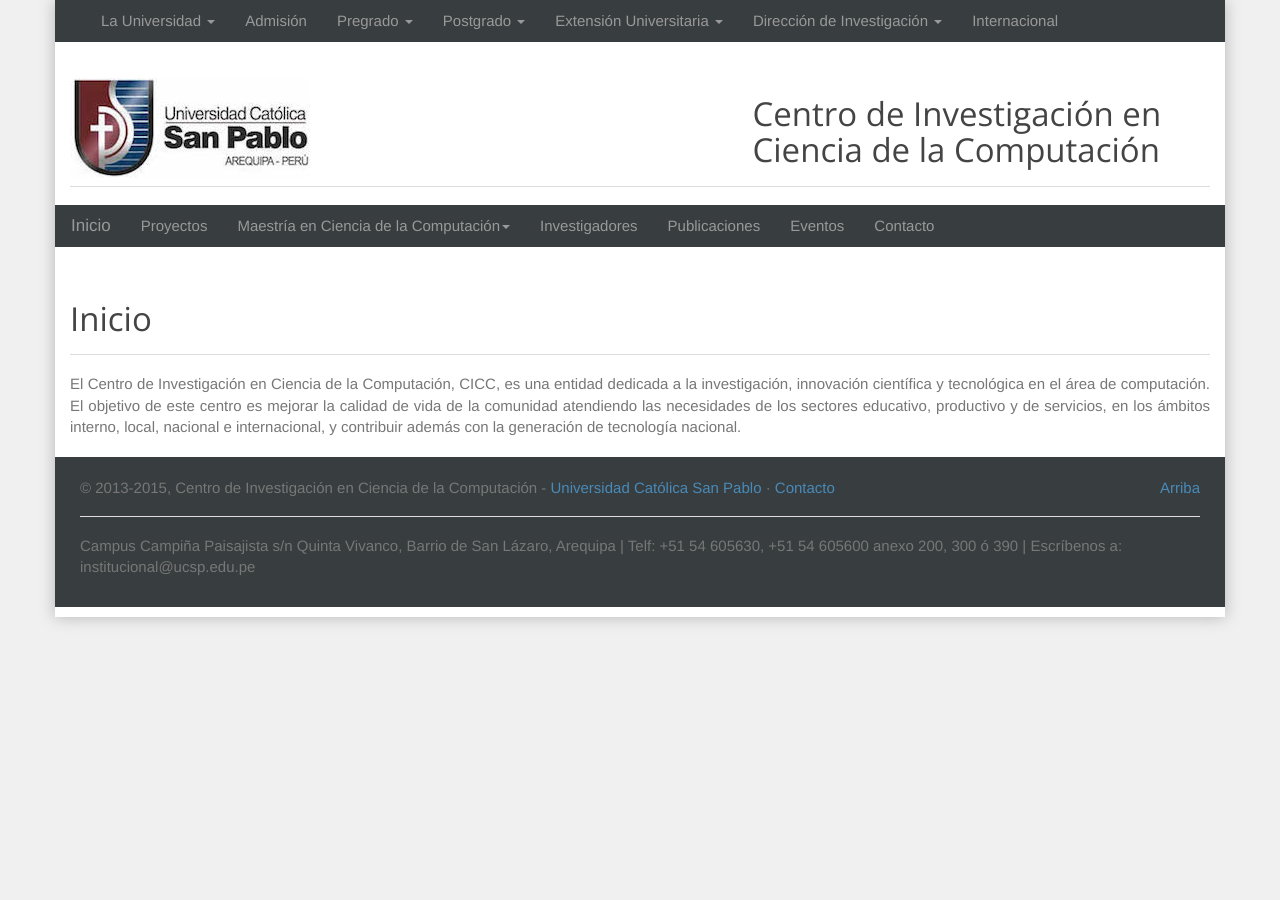
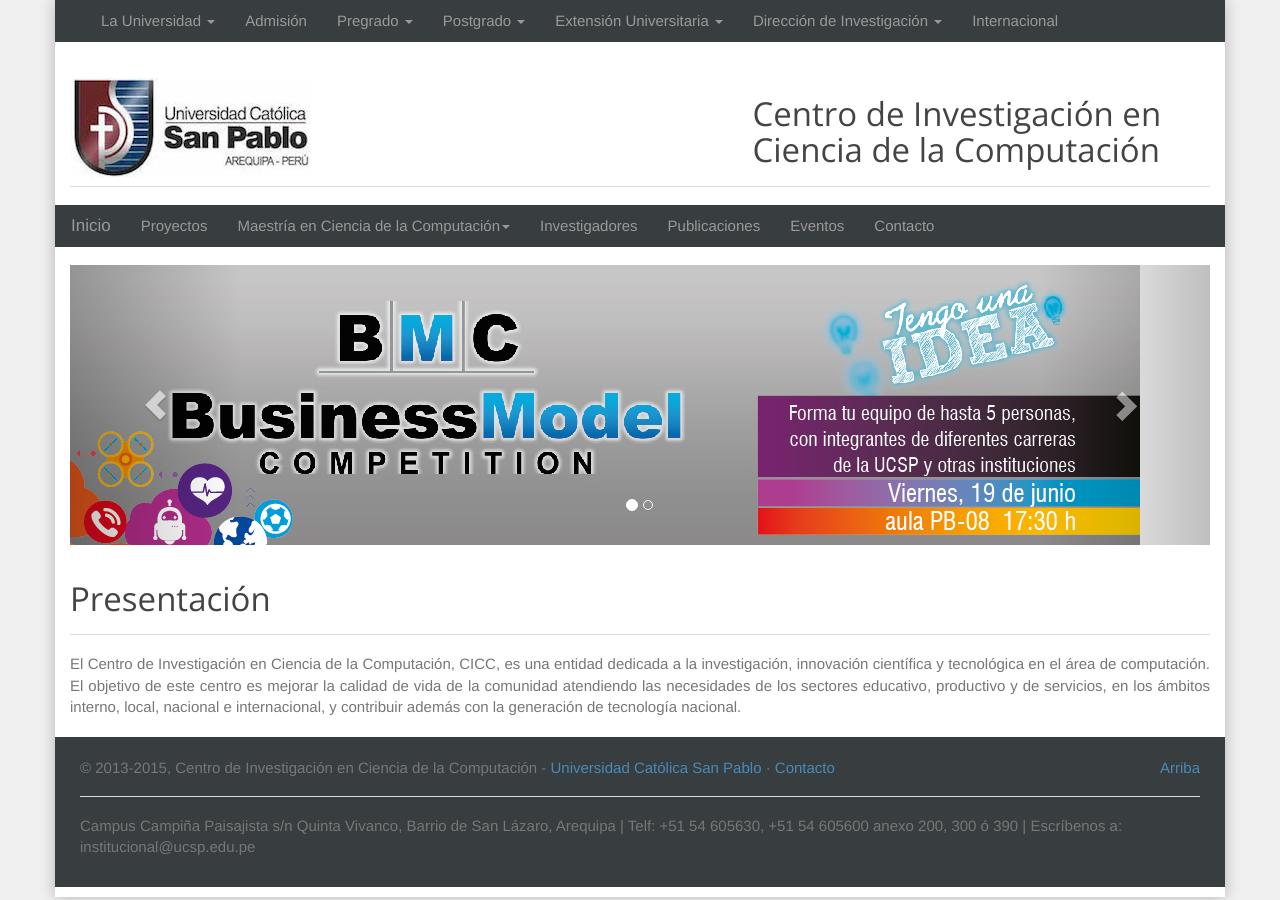
Before and after one commit to cs-ucsp/rics-ucsp, a Jekyll site: the page built from index.html, in a window 1280 px wide. Built offline with Jekyll 4.4.1, drawn with Linux system fonts in a browser that asks for light colours; nearby versions of some CDN libraries; Markdown is read by kramdown in place of the engine named in the settings.

Commit message:
Banner de eventos en homepage. #2

```diff
--- a/index.html
+++ b/index.html
@@ -3,11 +3,48 @@ layout: default
 title: Inicio
 ---
 
+<div id="carousel-example-generic" class="carousel slide" data-ride="carousel">
+  <!-- Indicators -->
+  <ol class="carousel-indicators">
+    <li data-target="#carousel-example-generic" data-slide-to="0" class="active"></li>
+    <li data-target="#carousel-example-generic" data-slide-to="1"></li>
+  </ol>
+
+  <!-- Wrapper for slides -->
+  <div class="carousel-inner" role="listbox">
+    <div class="item active">
+      <a href="/eventos/business-model-competition.html">
+      <img src="/img/eventos/evento-bmc.jpg" alt="Business Model Competition">
+      </a>
+      <div class="carousel-caption">
+      </div>
+    </div>
+    <div class="item">
+      <a href="/eventos/seminario-innovacion-ambiente-spin-off.html">
+      <img src="/img/eventos/evento-spin-off.jpg" alt="Seminario innovación en ambiente Spin-off">
+      </a>
+      <div class="carousel-caption">
+      </div>
+    </div>
+  </div>
+
+  <!-- Controls -->
+  <a class="left carousel-control" href="#carousel-example-generic" role="button" data-slide="prev">
+    <span class="glyphicon glyphicon-chevron-left" aria-hidden="true"></span>
+    <span class="sr-only">Anterior</span>
+  </a>
+  <a class="right carousel-control" href="#carousel-example-generic" role="button" data-slide="next">
+    <span class="glyphicon glyphicon-chevron-right" aria-hidden="true"></span>
+    <span class="sr-only">Siguiente</span>
+  </a>
+</div>
+
+
 <div class="row">
   <!-- // CEP and Events -->
   <div class="col-md-12">
     <div class="page-header">
-      <h1>{{ page.title }}</h1>
+      <h1>Presentación</h1>
     </div>
     <p align="justify">El Centro de Investigación en Ciencia de la
     Computación, CICC, es una entidad dedicada a la investigación,
```
